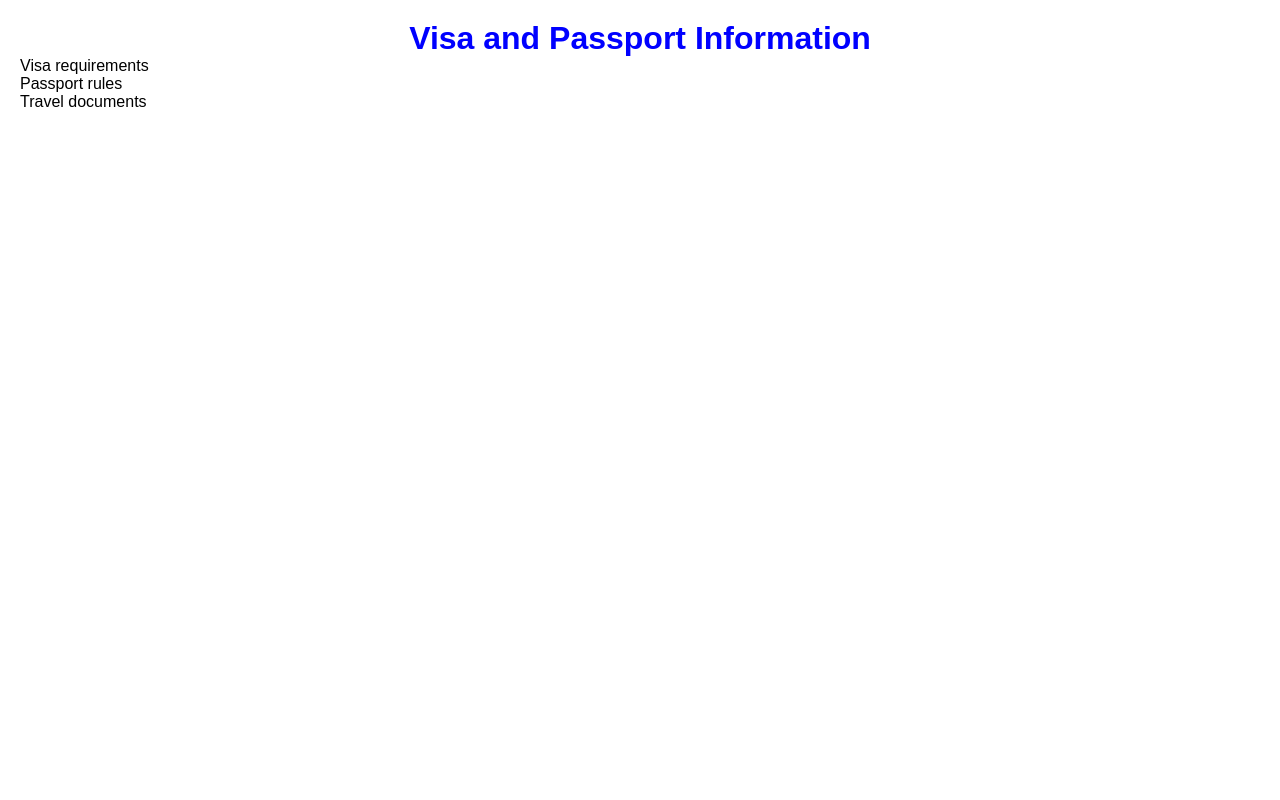
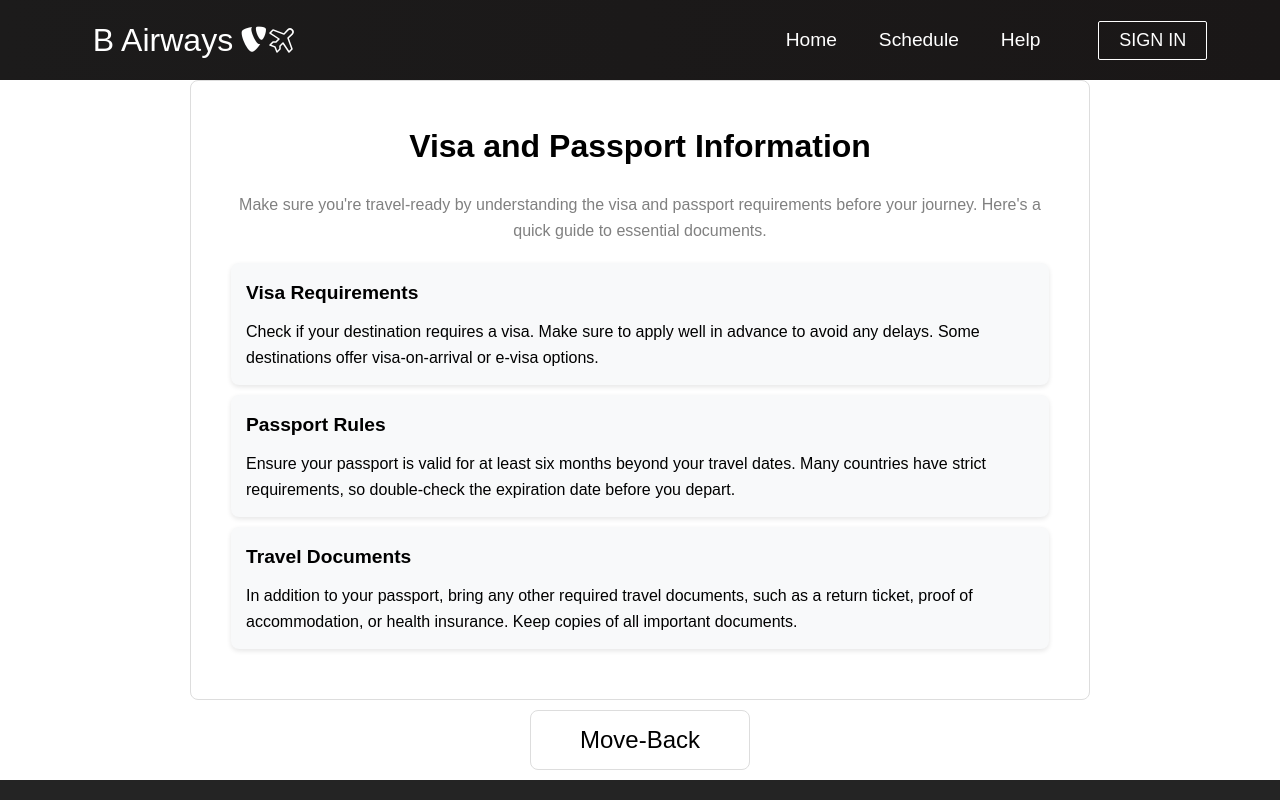
Before and after one commit to De-Silva-Madhushankha/Airline-Reservation-System, a React (Vite) app in the folder b-airlines-frontend/: page /manage/visa-passport in a window 1280 px wide. Shown: the top 800 px of the page. Built offline with nearby package versions, Linux system fonts and the light colour scheme.

Commit message:
add frontend

```diff
--- a/b-airlines-frontend/src/components/Baggage.jsx
+++ b/b-airlines-frontend/src/components/Baggage.jsx
@@ -4,29 +4,64 @@ const Baggage = () => {
   return (
     <div style={styles.container}>
       <h1 style={styles.title}>Baggage Information</h1>
-      <ul style={styles.list}>
-        <li>Checked baggage</li>
-        <li>Cabin baggage</li>
-        <li>Purchase more baggage</li>
-        <li>Delayed or damaged baggage</li>
-      </ul>
+      <p style={styles.description}>
+      For a smooth journey, please familiarize yourself with our baggage policies. Here is a quick guide to help:
+      </p>
+      <div style={styles.card}>
+        <h2 style={styles.cardTitle}>Checked baggage</h2>
+        <p>Ensure that your checked luggage meets the airline's weight and size requirements. If you need extra baggage, additional allowance can be purchased.</p>
+      </div>
+      <div style={styles.card}>
+        <h2 style={styles.cardTitle}>Cabin baggage</h2>
+        <p>You are allowed one piece of cabin baggage. Make sure it meets size limits and contains only items permitted in the cabin.</p>
+      </div>
+      <div style={styles.card}>
+        <h2 style={styles.cardTitle}>Purchase more baggage</h2>
+        <p>If you are carrying fragile, valuable, or restricted items, please inform the crew so we can handle them with care.</p>
+      </div>
+      <div style={styles.card}>
+        <h2 style={styles.cardTitle}>Delayed or damaged baggage</h2>
+        <p>In case of any delays or damage, reach out to our baggage assistance team upon arrival.</p>
+      </div>
     </div>
   );
 };
 
 const styles = {
   container: {
-    backgroundColor: 'white',
-    color: 'black',
-    padding: '20px',
+    backgroundColor: '#fff',
+    color: '#000',
+    padding: '40px',
+    fontFamily: "'Helvetica Neue', sans-serif",
+    maxWidth: '900px',
+    margin: 'auto',
+    lineHeight: '1.6',
+    borderRadius: '8px',
+    border: '1px solid #ddd',
+    marginBottom: '10px',
   },
   title: {
-    color: 'blue',
+    fontSize: '2em',
+    fontWeight: 'bold',
+    textAlign: 'center',
   },
-  list: {
-    color: 'black',
-    listStyleType: 'none',
-  }
+  description: {
+    textAlign: 'center',
+    margin: '20px 0',
+    color: 'gray',
+  },
+  card: {
+    backgroundColor: '#f8f9fa',
+    borderRadius: '8px',
+    padding: '15px',
+    margin: '10px 0',
+    boxShadow: '0 2px 5px rgba(0, 0, 0, 0.1)',
+  },
+  cardTitle: {
+    fontSize: '1.2em',
+    fontWeight: 'bold',
+    marginBottom: '10px',
+  },
 };
 
 export default Baggage;
--- a/b-airlines-frontend/src/components/BeforeYouFly.jsx
+++ b/b-airlines-frontend/src/components/BeforeYouFly.jsx
@@ -4,12 +4,28 @@ const BeforeYouFly = () => {
   return (
     <div style={styles.container}>
       <h1 style={styles.title}>Before You Fly</h1>
+      <p style={styles.subtitle}>
+        Preparing for your journey? Make sure you're fully informed before taking off. We've curated essential guidelines to ensure a smooth, safe, and enjoyable flight experience.
+      </p>
       <ul style={styles.list}>
-        <li>Guide to dangerous goods</li>
-        <li>Rules and notices</li>
-        <li>Health information</li>
-        <li>Shuttle service in Dubai</li>
-        <li>Emirates Terminal 3</li>
+        <li style={styles.listItem}>
+          <h3 style={styles.itemTitle}>Guide to Dangerous Goods</h3>
+          <p style={styles.itemDescription}>
+            Unsure about what you can bring onboard? Check out our guide to restricted items. Learn the rules on liquids, batteries, and other potentially hazardous goods to ensure a safe flight.
+          </p>
+        </li>
+        <li style={styles.listItem}>
+          <h3 style={styles.itemTitle}>Rules and Notices</h3>
+          <p style={styles.itemDescription}>
+            Stay updated with the latest travel regulations and safety protocols. Make sure you comply with both local and international aviation standards for a hassle-free journey.
+          </p>
+        </li>
+        <li style={styles.listItem}>
+          <h3 style={styles.itemTitle}>Health Information</h3>
+          <p style={styles.itemDescription}>
+            Flying soon? Be aware of any health precautions or vaccine requirements at your destination. Our health advisory section will help you stay well-prepared for your trip.
+          </p>
+        </li>
       </ul>
     </div>
   );
@@ -17,17 +33,51 @@ const BeforeYouFly = () => {
 
 const styles = {
   container: {
-    backgroundColor: 'white',
-    color: 'black',
-    padding: '20px',
+    backgroundColor: '#fff',
+    color: '#000',
+    padding: '40px',
+    fontFamily: "'Helvetica Neue', sans-serif",
+    maxWidth: '900px',
+    margin: 'auto',
+    lineHeight: '1.6',
+    borderRadius: '8px',
+    border: '1px solid #ddd',
+    marginBottom: '10px',
   },
   title: {
-    color: 'blue',
+    fontSize: '32px',
+    fontWeight: 'bold',
+    color: '#000',
+    textAlign: 'center',
+    marginBottom: '20px',
+  },
+  subtitle: {
+    fontSize: '18px',
+    color: '#444',
+    textAlign: 'center',
+    marginBottom: '30px',
   },
   list: {
-    color: 'black',
     listStyleType: 'none',
-  }
+    padding: 0,
+  },
+  listItem: {
+    marginBottom: '20px',
+    backgroundColor: '#f9f9f9',
+    padding: '20px',
+    borderRadius: '8px',
+    border: '1px solid #ccc',
+  },
+  itemTitle: {
+    fontSize: '20px',
+    fontWeight: '600',
+    marginBottom: '10px',
+    color: '#000',
+  },
+  itemDescription: {
+    fontSize: '16px',
+    color: '#666',
+  },
 };
 
 export default BeforeYouFly;
--- a/b-airlines-frontend/src/components/VisaPassport.jsx
+++ b/b-airlines-frontend/src/components/VisaPassport.jsx
@@ -4,28 +4,60 @@ const VisaPassport = () => {
   return (
     <div style={styles.container}>
       <h1 style={styles.title}>Visa and Passport Information</h1>
-      <ul style={styles.list}>
-        <li>Visa requirements</li>
-        <li>Passport rules</li>
-        <li>Travel documents</li>
-      </ul>
+      <p style={styles.description}>
+        Make sure you're travel-ready by understanding the visa and passport requirements before your journey. Here's a quick guide to essential documents.
+      </p>
+      <div style={styles.card}>
+        <h2 style={styles.cardTitle}>Visa Requirements</h2>
+        <p>Check if your destination requires a visa. Make sure to apply well in advance to avoid any delays. Some destinations offer visa-on-arrival or e-visa options.</p>
+      </div>
+      <div style={styles.card}>
+        <h2 style={styles.cardTitle}>Passport Rules</h2>
+        <p>Ensure your passport is valid for at least six months beyond your travel dates. Many countries have strict requirements, so double-check the expiration date before you depart.</p>
+      </div>
+      <div style={styles.card}>
+        <h2 style={styles.cardTitle}>Travel Documents</h2>
+        <p>In addition to your passport, bring any other required travel documents, such as a return ticket, proof of accommodation, or health insurance. Keep copies of all important documents.</p>
+      </div>
     </div>
   );
 };
 
 const styles = {
   container: {
-    backgroundColor: 'white',
-    color: 'black',
-    padding: '20px',
+    backgroundColor: '#fff',
+    color: '#000',
+    padding: '40px',
+    fontFamily: "'Helvetica Neue', sans-serif",
+    maxWidth: '900px',
+    margin: 'auto',
+    lineHeight: '1.6',
+    borderRadius: '8px',
+    border: '1px solid #ddd',
+    marginBottom: '10px',
   },
   title: {
-    color: 'blue',
+    fontSize: '2em',
+    fontWeight: 'bold',
+    textAlign: 'center',
   },
-  list: {
-    color: 'black',
-    listStyleType: 'none',
-  }
+  description: {
+    textAlign: 'center',
+    margin: '20px 0',
+    color: 'gray',
+  },
+  card: {
+    backgroundColor: '#f8f9fa',
+    borderRadius: '8px',
+    padding: '15px',
+    margin: '10px 0',
+    boxShadow: '0 2px 5px rgba(0, 0, 0, 0.1)',
+  },
+  cardTitle: {
+    fontSize: '1.2em',
+    fontWeight: 'bold',
+    marginBottom: '10px',
+  },
 };
 
 export default VisaPassport;
--- a/b-airlines-frontend/src/pages/Baggage.jsx
+++ b/b-airlines-frontend/src/pages/Baggage.jsx
@@ -1,32 +1,37 @@
 import React from 'react';
+import Innercomp from '../components/Baggage';
+import Footer from '../components/Footer';
+import Navbar from '../components/Navbar';
 
 const Baggage = () => {
   return (
-    <div style={styles.container}>
-      <h1 style={styles.title}>Baggage Information</h1>
-      <ul style={styles.list}>
-        <li>Checked baggage</li>
-        <li>Cabin baggage</li>
-        <li>Purchase more baggage</li>
-        <li>Delayed or damaged baggage</li>
-      </ul>
-    </div>
+    <>
+    <Navbar/>
+    <Innercomp/>
+    <a href="/manage" style={styles.button}>Move-Back</a>
+    <Footer />
+    </>
   );
 };
 
 const styles = {
-  container: {
-    backgroundColor: 'white',
-    color: 'black',
-    padding: '20px',
+  button: {
+    maxWidth: '220px',
+    margin: 'auto',
+    fontSize: '1.5em',
+    color: '#000',
+    backgroundColor: '#fff',
+    padding: '15px 20px',
+    textAlign: 'center',
+    display: 'flex',
+    justifyContent: 'center',
+    cursor: 'pointer',
+    textDecoration: 'none',
+    borderRadius: '8px',
+    border: '1px solid #ddd',
+    marginBottom: '10px',
+    transition: 'background-color 0.3s, color 0.3s',
   },
-  title: {
-    color: 'blue',
-  },
-  list: {
-    color: 'black',
-    listStyleType: 'none',
-  }
 };
 
 export default Baggage;
--- a/b-airlines-frontend/src/pages/BeforeYouFly.jsx
+++ b/b-airlines-frontend/src/pages/BeforeYouFly.jsx
@@ -1,5 +1,5 @@
 import React from 'react';
-import Header from '../components/Header';
+import Innercompon from '../components/BeforeYouFly';
 import Footer from '../components/Footer';
 import Navbar from '../components/Navbar';
 
@@ -7,33 +7,8 @@ const BeforeYouFly = () => {
   return (
     <>
     <Navbar/>
-        <div style={styles.container}>
-      <h1 style={styles.title}>Before You Fly</h1>
-      <p style={styles.subtitle}>
-        Preparing for your journey? Make sure you're fully informed before taking off. We've curated essential guidelines to ensure a smooth, safe, and enjoyable flight experience.
-      </p>
-      <ul style={styles.list}>
-        <li style={styles.listItem}>
-          <h3 style={styles.itemTitle}>Guide to Dangerous Goods</h3>
-          <p style={styles.itemDescription}>
-            Unsure about what you can bring onboard? Check out our guide to restricted items. Learn the rules on liquids, batteries, and other potentially hazardous goods to ensure a safe flight.
-          </p>
-        </li>
-        <li style={styles.listItem}>
-          <h3 style={styles.itemTitle}>Rules and Notices</h3>
-          <p style={styles.itemDescription}>
-            Stay updated with the latest travel regulations and safety protocols. Make sure you comply with both local and international aviation standards for a hassle-free journey.
-          </p>
-        </li>
-        <li style={styles.listItem}>
-          <h3 style={styles.itemTitle}>Health Information</h3>
-          <p style={styles.itemDescription}>
-            Flying soon? Be aware of any health precautions or vaccine requirements at your destination. Our health advisory section will help you stay well-prepared for your trip.
-          </p>
-        </li>
-      </ul>
-    </div>
-
+    <Innercompon/>
+    <a href="/manage" style={styles.button}>Move-Back</a>
     <Footer />
     </>
 
@@ -41,50 +16,22 @@ const BeforeYouFly = () => {
 };
 
 const styles = {
-  container: {
+  button: {
+    maxWidth: '220px',
+    margin: 'auto',
+    fontSize: '1.5em',
+    color: '#000',
     backgroundColor: '#fff',
-    color: '#000',
-    padding: '40px',
-    fontFamily: "'Helvetica Neue', sans-serif",
-    maxWidth: '900px',
-    margin: 'auto',
-    lineHeight: '1.6',
+    padding: '15px 20px',
+    textAlign: 'center',
+    display: 'flex',
+    justifyContent: 'center',
+    cursor: 'pointer',
+    textDecoration: 'none',
     borderRadius: '8px',
     border: '1px solid #ddd',
-  },
-  title: {
-    fontSize: '32px',
-    fontWeight: 'bold',
-    color: '#000',
-    textAlign: 'center',
-    marginBottom: '20px',
-  },
-  subtitle: {
-    fontSize: '18px',
-    color: '#444',
-    textAlign: 'center',
-    marginBottom: '30px',
-  },
-  list: {
-    listStyleType: 'none',
-    padding: 0,
-  },
-  listItem: {
-    marginBottom: '20px',
-    backgroundColor: '#f9f9f9',
-    padding: '20px',
-    borderRadius: '8px',
-    border: '1px solid #ccc',
-  },
-  itemTitle: {
-    fontSize: '20px',
-    fontWeight: '600',
     marginBottom: '10px',
-    color: '#000',
-  },
-  itemDescription: {
-    fontSize: '16px',
-    color: '#666',
+    transition: 'background-color 0.3s, color 0.3s',
   },
 };
 
--- a/b-airlines-frontend/src/pages/VisaPassport.jsx
+++ b/b-airlines-frontend/src/pages/VisaPassport.jsx
@@ -1,31 +1,37 @@
 import React from 'react';
+import Footer from '../components/Footer';
+import Navbar from '../components/Navbar';
+import Innercomp from '../components/VisaPassport';
 
 const VisaPassport = () => {
   return (
-    <div style={styles.container}>
-      <h1 style={styles.title}>Visa and Passport Information</h1>
-      <ul style={styles.list}>
-        <li>Visa requirements</li>
-        <li>Passport rules</li>
-        <li>Travel documents</li>
-      </ul>
-    </div>
+    <>
+    <Navbar/>
+    <Innercomp/>
+    <a href="/manage" style={styles.button}>Move-Back</a>
+    <Footer />
+    </>
   );
 };
 
 const styles = {
-  container: {
-    backgroundColor: 'white',
-    color: 'black',
-    padding: '20px',
+  button: {
+    maxWidth: '220px',
+    margin: 'auto',
+    fontSize: '1.5em',
+    color: '#000',
+    backgroundColor: '#fff',
+    padding: '15px 20px',
+    textAlign: 'center',
+    display: 'flex',
+    justifyContent: 'center',
+    cursor: 'pointer',
+    textDecoration: 'none',
+    borderRadius: '8px',
+    border: '1px solid #ddd',
+    marginBottom: '10px',
+    transition: 'background-color 0.3s, color 0.3s',
   },
-  title: {
-    color: 'blue',
-  },
-  list: {
-    color: 'black',
-    listStyleType: 'none',
-  }
 };
 
 export default VisaPassport;
```
